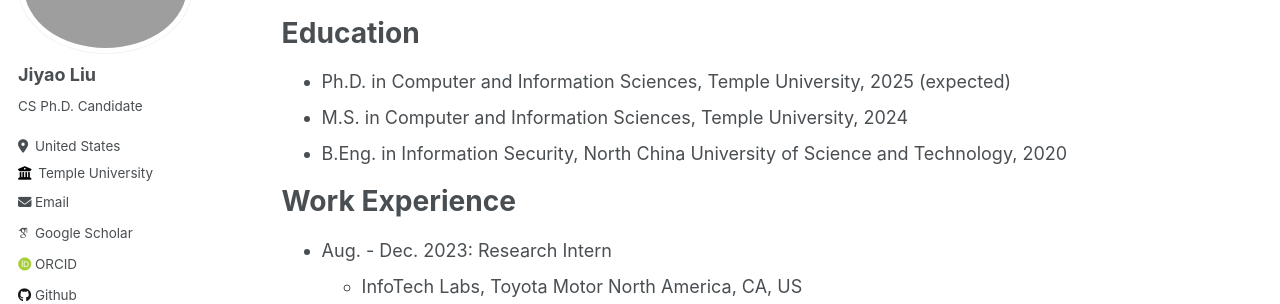
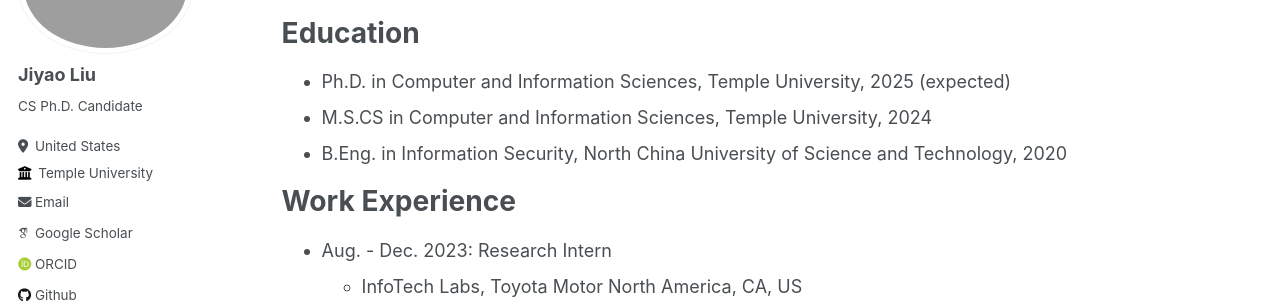
Before and after one commit to Jiyao17/jiyao17.github.io, a Jekyll site: the page built from _pages/cv.md, in a window 1280 px wide and 900 px high. Shown: the part 186-490 px from the top of the window. Built offline with Jekyll 4.4.1, drawn with Linux system fonts in a browser that asks for light colours; some web fonts are replaced.

Commit message:
Update cv.md

```diff
--- a/_pages/cv.md
+++ b/_pages/cv.md
@@ -15,7 +15,7 @@ redirect_from:
 Education
 ======
 * Ph.D. in Computer and Information Sciences, Temple University, 2025 (expected)
-* M.S. in Computer and Information Sciences, Temple University, 2024
+* M.S.CS in Computer and Information Sciences, Temple University, 2024
 * B.Eng. in Information Security, North China University of Science and Technology, 2020
 
 
```
